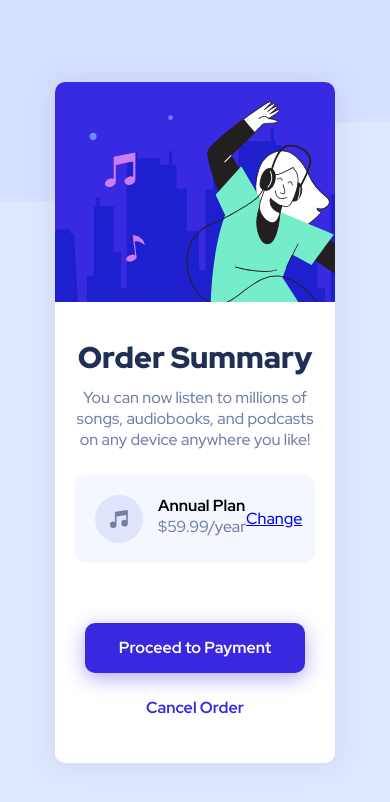
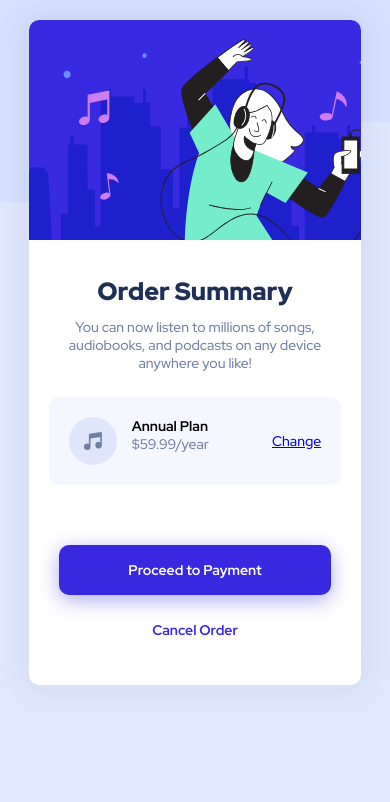
Before and after one commit to Mohamad-Hag/order-summary-component-main, a plain HTML site: page index.html in a window 390 px wide. Drawn offline with Linux system fonts and the light colour scheme.

Commit message:
Commit 2

```diff
--- a/index.css
+++ b/index.css
@@ -44,18 +44,20 @@
 html
 {
     min-height: 100vh;
-    display: flex;
-    align-items: center;
-    justify-content: center;
 }
 body
 {
     height: 100%;
+    width: 100%;
     background-image: url("./images/pattern-background-desktop.png");
     background-color: var(--pr-cr1);
     background-size: contain;
     background-repeat: no-repeat;
     padding: var(--main-pg);
+    display: flex;
+    align-items: center;
+    justify-content: center;
+    box-sizing: border-box;
 }
 #card-container
 {
@@ -135,6 +137,15 @@ body
 {
     text-decoration: underline;
 }
+.item-container a:active
+{
+    color: inherit;
+}
+.item-container a:hover
+{
+    text-decoration: none;
+    opacity: 0.5;
+}
 #controls-container
 {
     padding: 30px;
@@ -179,25 +190,22 @@ body
     }
     #card-container
     {
-        max-width: 330px;
+        width: 95%;
+    }
+    #details-container span
+    {
+        font-size: 25px;
+    }
+    #details-container p, #controls-container *, .item-container *
+    {
+        font-size: 14px;
     }
     #top-container svg
     {
-        width: 330px;
+        width: 100%;
     }
     :root
     {
         --main-pg: 20px;
     }
 }
-@media screen and (max-width: 400px)
-{
-    #card-container
-    {
-        max-width: 280px;
-    }
-    #top-container svg
-    {
-        width: 280px;
-    }
-}
```
